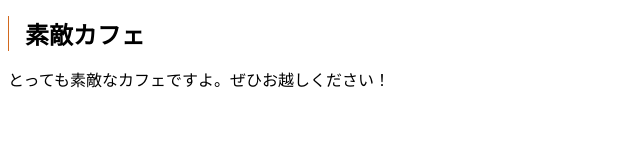
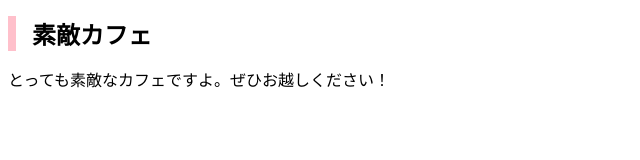
Before and after one commit to Hachakon/mycafe, a plain HTML site: page index.html in a window 1280 px wide. Shown: the full height of the page, 0-640 px from the left. Drawn offline with Linux system fonts and the light colour scheme.

Commit message:
Add files via upload

```diff
--- a/css/styles.css
+++ b/css/styles.css
@@ -1,5 +1,5 @@
 h1 {
   font-size: 24px;
   padding-left: 16px;
-  border-left: 1px solid chocolate;
+  border-left: 8px solid pink;
 }
```
